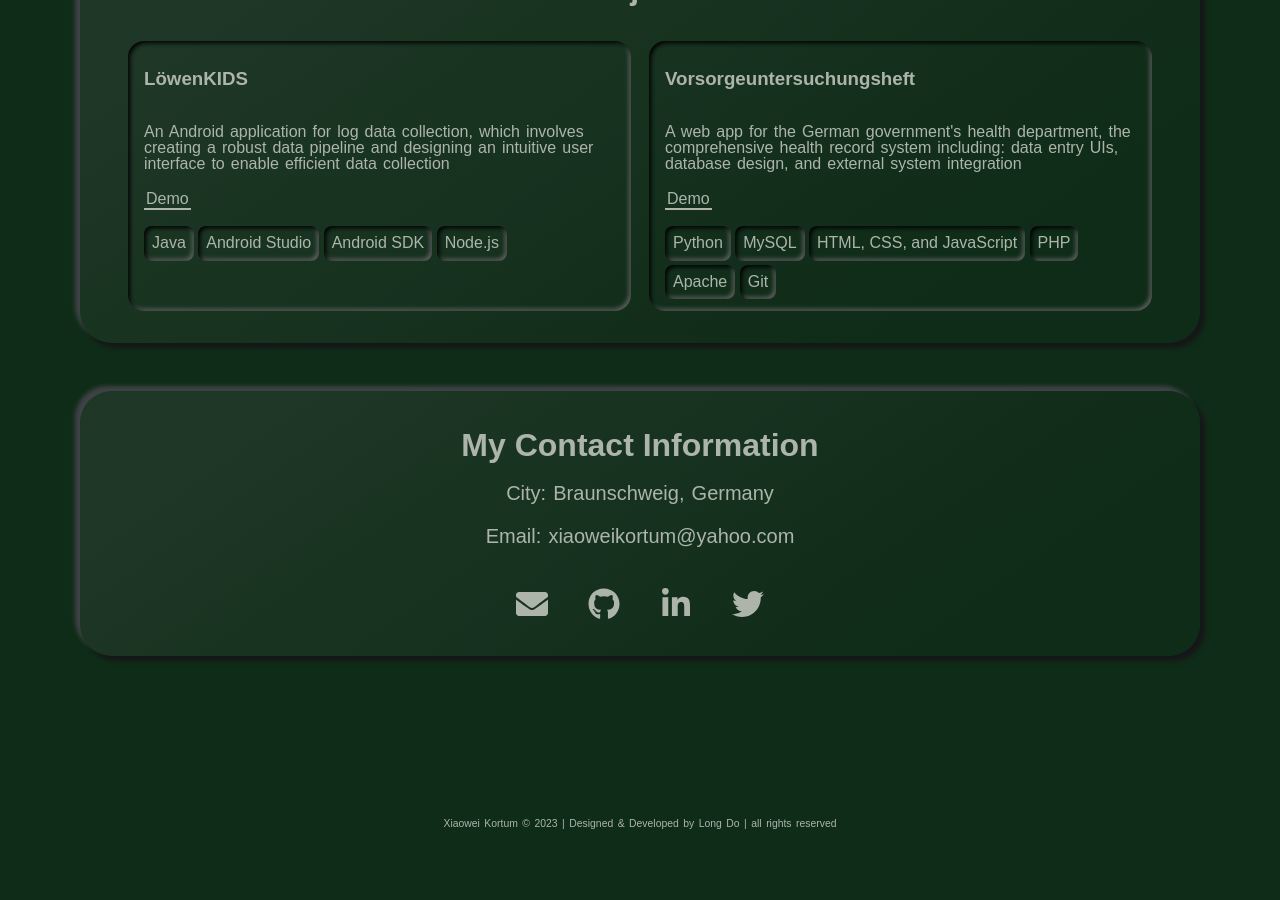
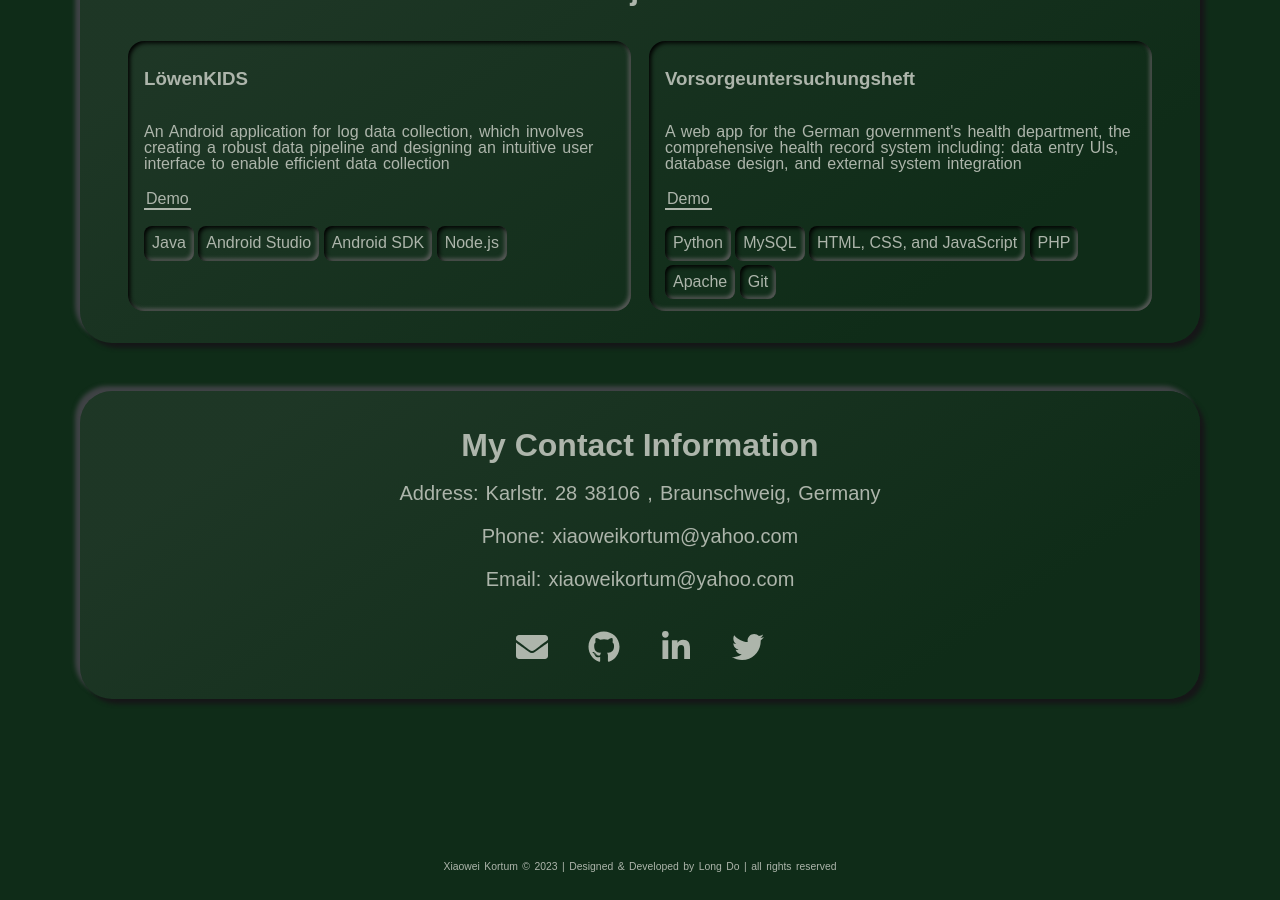
Before and after one commit to xkortum/xkortum.github.io, a Jekyll site: the page built from index.html, in a window 1280 px wide and 900 px high, scrolled down 4689 px. Built offline with Jekyll 4.4.1, drawn with Linux system fonts in a browser that asks for light colours; some web fonts are replaced; before the commit the page ends 5546 px from its top, so only the background shows below that.

Commit message:
modify contact section

```diff
--- a/_config.yml
+++ b/_config.yml
@@ -85,16 +85,16 @@ show_contact_card: true
 contact_title: My Contact Information
 # contact_description: This will be displayed under the title.
 contact_description: ...
-contact_address: Karlstr. 1919 38106
+contact_address: Karlstr. 28 38106
 contact_city: Braunschweig, Germany
-contact_phone: 0176 7219 0000
+contact_phone: 0176 7219 8909
 contact_email: xiaoweikortum@yahoo.com
 
 
 # GITHUB-METADATA
 # Set this to your forked repository
 # > e.g. <user>/<user>.github.io
-repository: longpdo/neumorphism
+repository: xkortum/xkortum.github.io
 projects:
   # sortby:
   # > set this to pushed, if you want to sort your github repositories by time.
--- a/_includes/section-contact.html
+++ b/_includes/section-contact.html
@@ -1,6 +1,8 @@
 <h1 class="title">{{site.contact_title}}</h1>
-<p class="subtitle">City: {{site.contact_city}}</p>
+<p class="subtitle">Address: {{site.contact_address}} , {{site.contact_city}}</p>
+<p class="subtitle">Phone: {{site.contact_email}}</p>
 <p class="subtitle">Email: {{site.contact_email}}</p>
+
 
 
 <div class="contact-icons">
```
